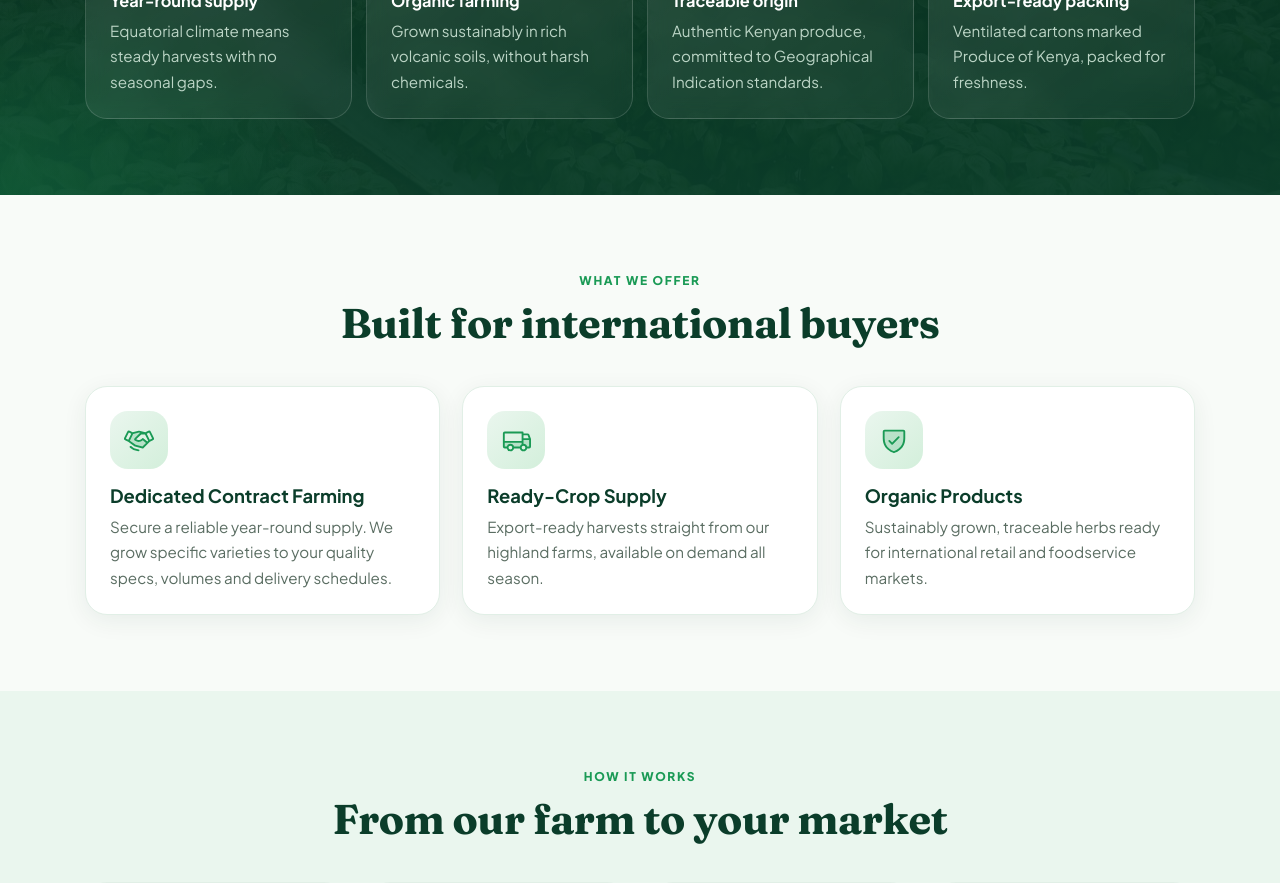
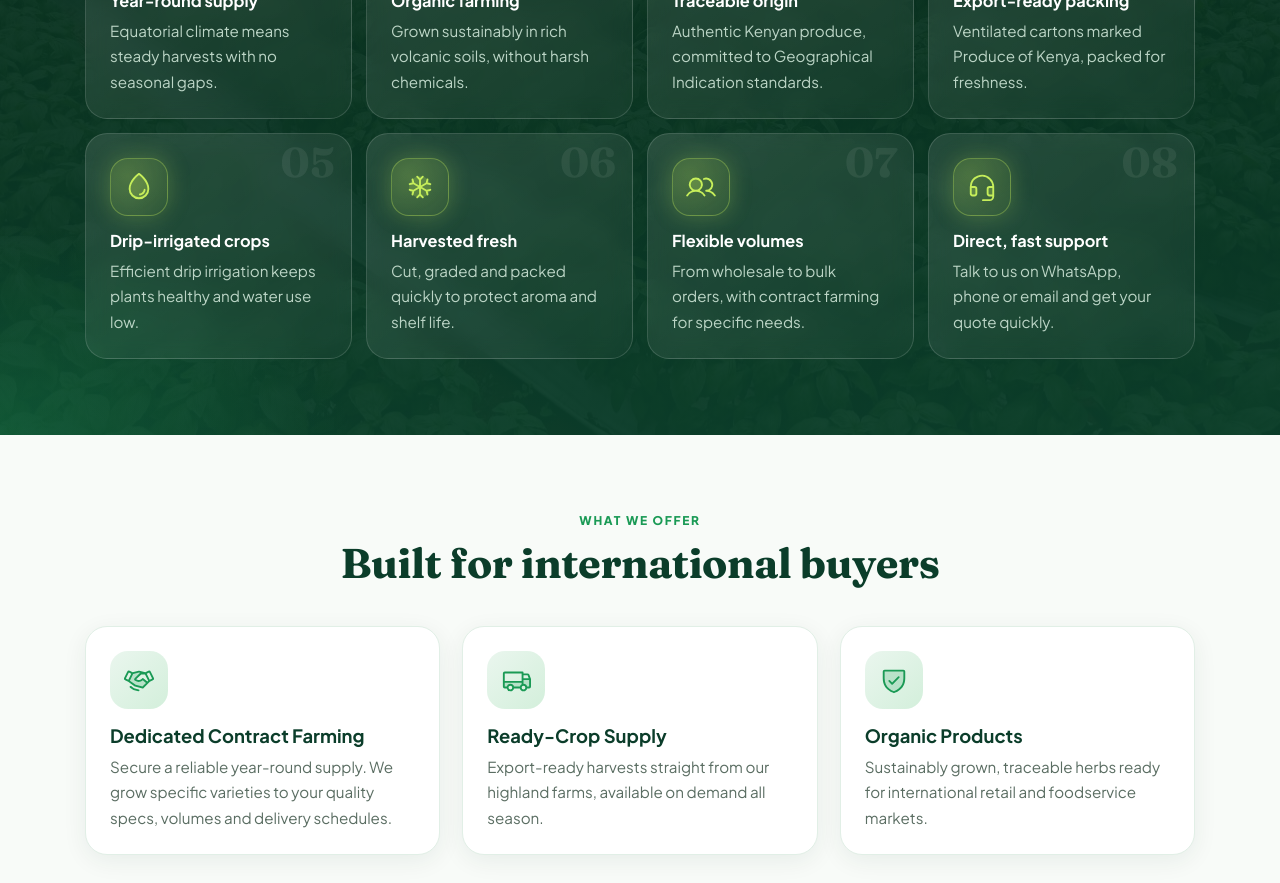
Before and after one commit to Muchyz/lumia-fresh, a React (Vite) app: page / in a window 1280 px wide. Shown: the part 3000-3883 px from the top of the page. Built offline with nearby package versions, Linux system fonts and the light colour scheme.

Commit message:
more why points

```diff
--- a/src/pages.jsx
+++ b/src/pages.jsx
@@ -2,7 +2,7 @@ import { useState } from 'react'
 import { Link } from 'react-router-dom'
 import { ArrowRight, CaretDown, Leaf, Plant, GlobeHemisphereWest, Truck, ShieldCheck, Package, Sun,
   Handshake, MagnifyingGlass, PaperPlaneTilt, Phone, EnvelopeSimple, MapPin, WhatsappLogo, MapTrifold,
-  Certificate, Airplane, Boat, SealCheck, CalendarCheck } from '@phosphor-icons/react'
+  Certificate, Airplane, Boat, SealCheck, CalendarCheck, Drop, Users, Headset, Snowflake } from '@phosphor-icons/react'
 import { C, PRODUCTS } from './data'
 import { Img, Reveal, wa } from './ui.jsx'
 
@@ -32,6 +32,10 @@ const WHY = [
   [Plant, 'Organic farming', 'Grown sustainably in rich volcanic soils, without harsh chemicals.'],
   [MapTrifold, 'Traceable origin', 'Authentic Kenyan produce, committed to Geographical Indication standards.'],
   [Package, 'Export-ready packing', 'Ventilated cartons marked Produce of Kenya, packed for freshness.'],
+  [Drop, 'Drip-irrigated crops', 'Efficient drip irrigation keeps plants healthy and water use low.'],
+  [Snowflake, 'Harvested fresh', 'Cut, graded and packed quickly to protect aroma and shelf life.'],
+  [Users, 'Flexible volumes', 'From wholesale to bulk orders, with contract farming for specific needs.'],
+  [Headset, 'Direct, fast support', 'Talk to us on WhatsApp, phone or email and get your quote quickly.'],
 ]
 const OFFERS = [
   [Handshake, 'Dedicated Contract Farming', 'Secure a reliable year-round supply. We grow specific varieties to your quality specs, volumes and delivery schedules.'],
```
